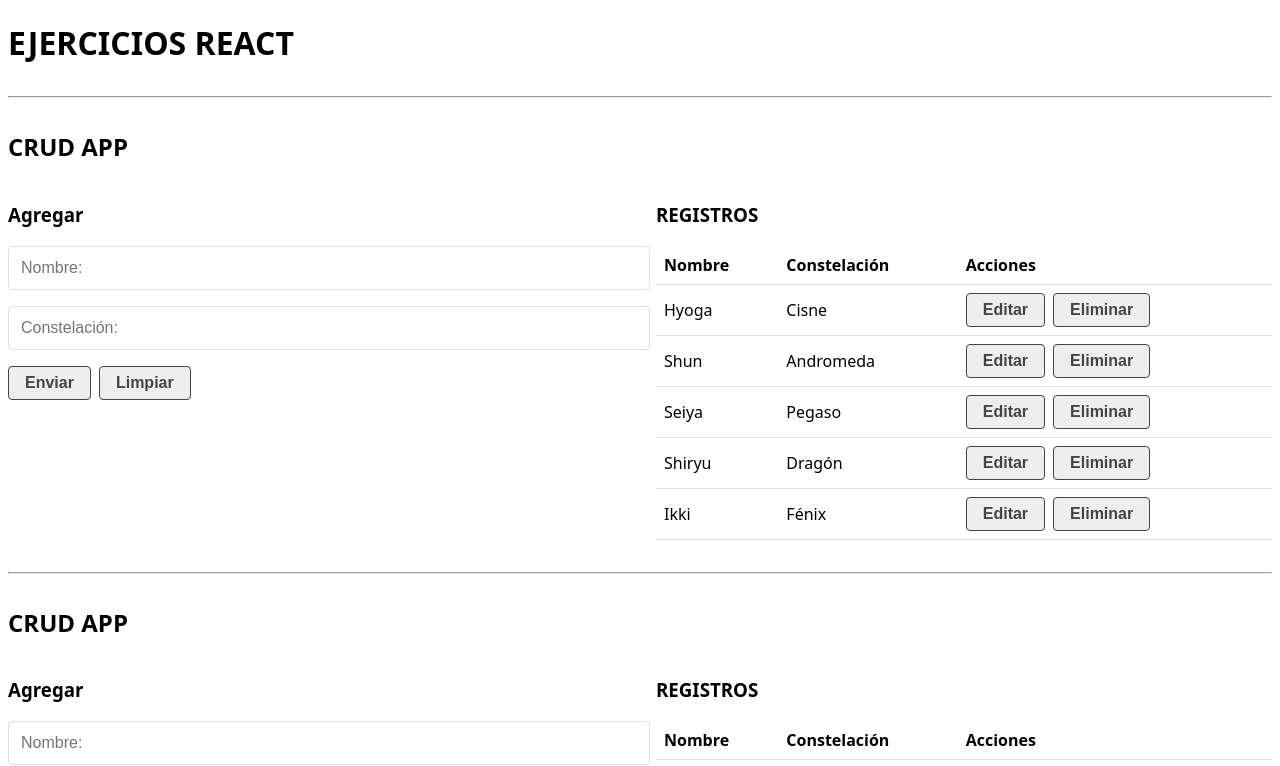
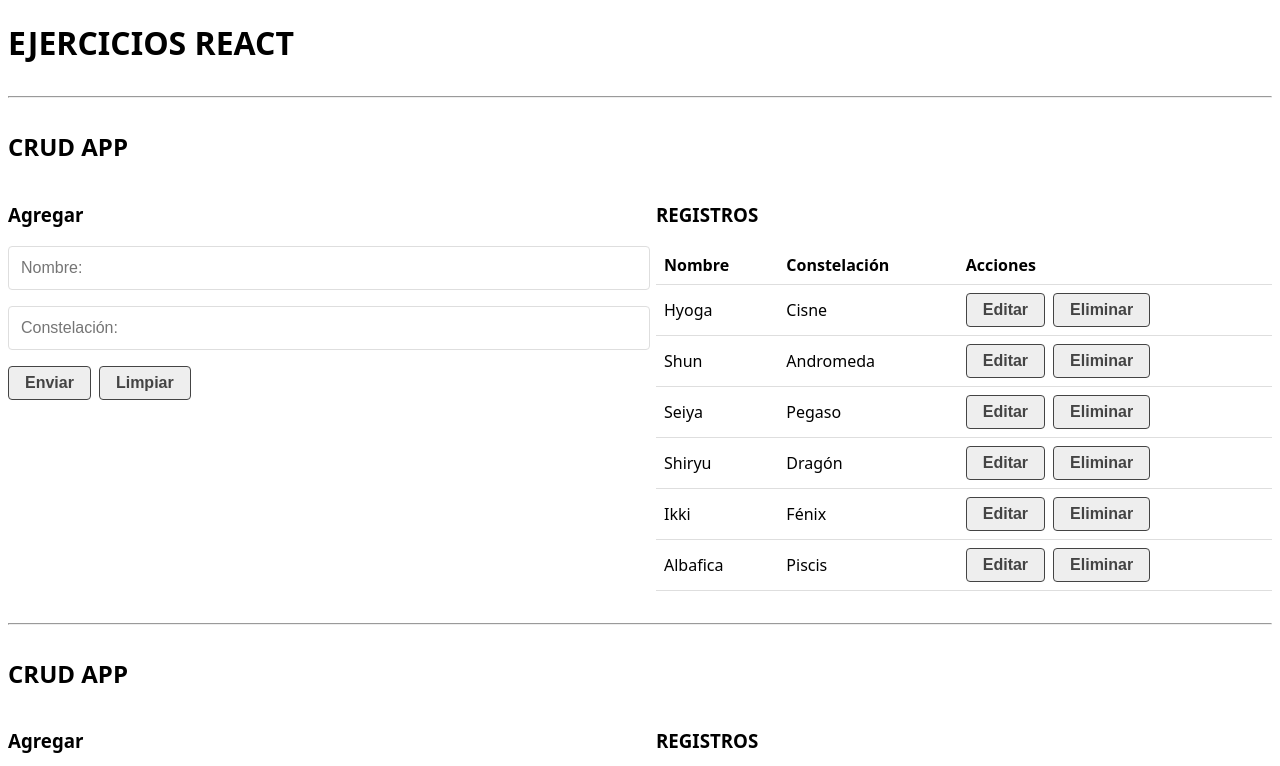
Before and after one commit to manuellpz/WebCourses, a React (Vite) app in the folder React-Ejercicios/: page / in a window 1280 px wide. Shown: the top 766 px of the page. Built offline with nearby package versions, Linux system fonts and the light colour scheme; data requests are answered from the project's data file.

Commit message:
Final Part CRUD-API

```diff
--- a/React-Ejercicios/src/api/db.json
+++ b/React-Ejercicios/src/api/db.json
@@ -24,6 +24,11 @@
       "id": 5,
       "name": "Ikki",
       "constellation": "Fénix"
+    },
+    {
+      "id": 1703638679623,
+      "name": "Albafica",
+      "constellation": "Piscis"
     }
   ]
 }
--- a/React-Ejercicios/src/components/CrudApi.jsx
+++ b/React-Ejercicios/src/components/CrudApi.jsx
@@ -8,34 +8,57 @@ import Loader from "./Loader";
 const CrudApi = () => {
   const [db, setDb] = useState(null);
   const [dataToEdit, setDataToEdit] = useState(null);
-  const [error,setError] = useState(null)
-  const [loading,setLoading] = useState(false)
+  const [error, setError] = useState(null);
+  const [loading, setLoading] = useState(false);
 
   let api = helpHttp();
   let url = "http://localhost:3000/caballeros";
 
-  useEffect(()=>{
-    setLoading(true)
-    api.get(url).then(res => {
-      if(!res.err) {
-        setDb(res)
-        setError(null)
-      }else {
-        setDb(null)
-        setError(res)
+  useEffect(() => {
+    setLoading(true);
+    api.get(url).then((res) => {
+      if (!res.err) {
+        setDb(res);
+        setError(null);
+      } else {
+        setDb(null);
+        setError(res);
       }
-      setLoading(false)
-    })
-  },[url])
+      setLoading(false);
+    });
+  }, [url]);
 
   const createData = (data) => {
     data.id = Date.now();
-    setDb([...db, data]);
+    let options = {
+      body: data,
+      headers: { "content-type": "application/json" },
+    };
+
+    api.post(url, options).then((res) => {
+      if (!res.err) {
+        setDb([...db, res]);
+      } else {
+        setError(res);
+      }
+    });
   };
 
   const updateData = (data) => {
+    let endpoint = `${url}/${data.id}`;
+    let options = {
+      body: data,
+      headers: { "content-type": "application/json" },
+    };
+
+    api.put(endpoint, options).then((res) => {
+      if (!res.err) {
         let newData = db.map((el) => (el.id === data.id ? data : el));
         setDb(newData);
+      } else {
+        setError(res);
+      }
+    });
   };
 
   const deleteData = (id) => {
@@ -44,8 +67,19 @@ const CrudApi = () => {
     );
 
     if (isDelete) {
+      let endpoint = `${url}/${id}`;
+      let options = {
+        headers: { "content-type": "application/json" },
+      };
+      api.del(endpoint, options).then((res) => {
+        if (!res.err) {
           let newData = db.filter((el) => el.id !== id);
           setDb(newData);
+        }
+        else {
+          setError(res)
+        }
+      });
     } else {
       return;
     }
@@ -62,7 +96,12 @@ const CrudApi = () => {
           setDataToEdit={setDataToEdit}
         />
         {loading && <Loader />}
-        {error && <Message msg={`Error ${error.status} : ${error.statusText}`} bgColor="#dc3545"/>}
+        {error && (
+          <Message
+            msg={`Error ${error.status} : ${error.statusText}`}
+            bgColor="#dc3545"
+          />
+        )}
         {db && (
           <CrudTable
             data={db}
--- a/React-Ejercicios/src/components/CrudTable.jsx
+++ b/React-Ejercicios/src/components/CrudTable.jsx
@@ -13,11 +13,7 @@ const CrudTable = ({ data, setDataToEdit, deleteData }) => {
           </tr>
         </thead>
         <tbody>
-          {data.length === 0 ? (
-            <tr>
-              <td colSpan={3}>Sin Datos</td>
-            </tr>
-          ) : (
+          {data.length > 0 ? (
             data.map((el) => (
               <CrudTableRow
                 key={el.id}
@@ -26,6 +22,10 @@ const CrudTable = ({ data, setDataToEdit, deleteData }) => {
                 deleteData={deleteData}
               />
             ))
+          ) : (
+            <tr>
+              <td colSpan={3}>Sin Datos</td>
+            </tr>
           )}
         </tbody>
       </table>
```
Lines whose indentation alone changed are shown as unchanged.
